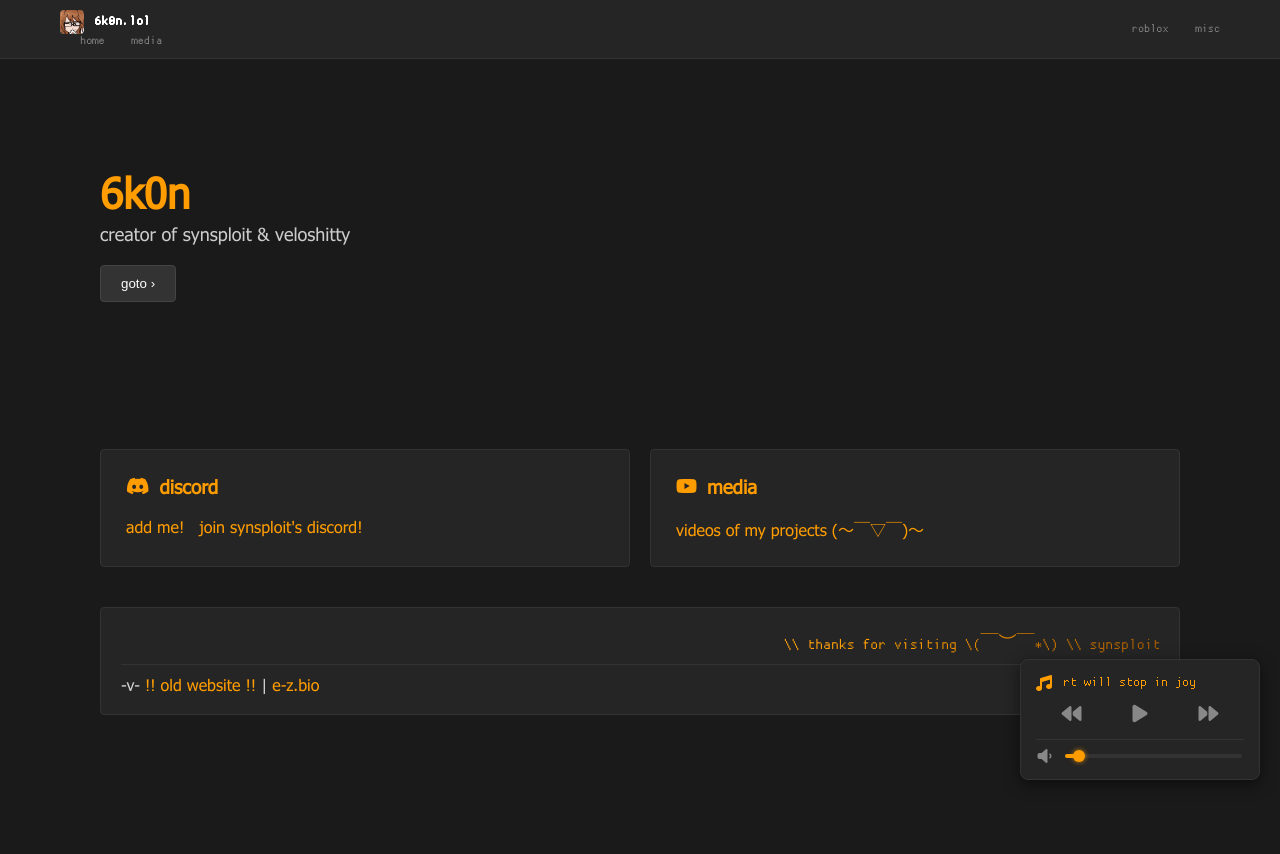
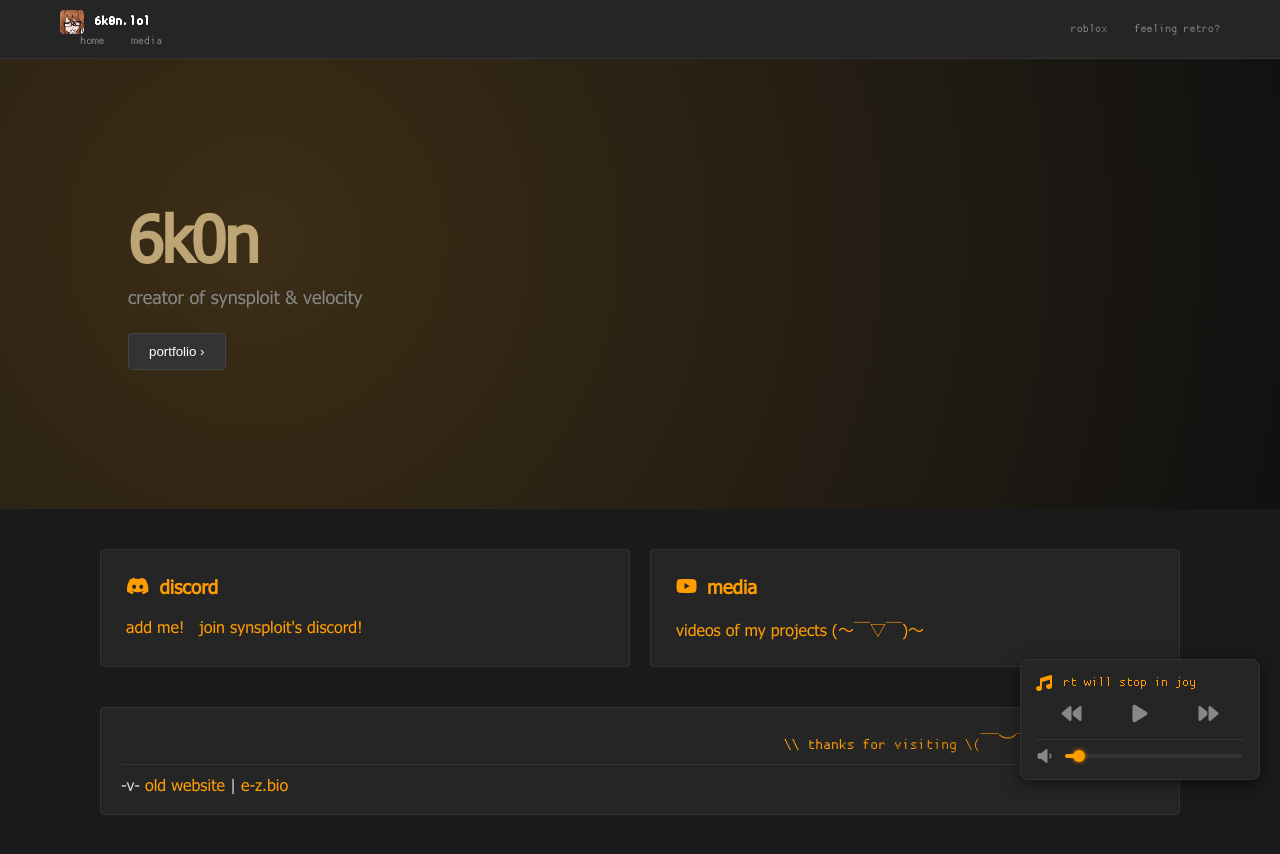
Before and after one commit to bitdaancer/Helo, a plain HTML site: page index.html in a window 1280 px wide. Before the commit the page ends 800 px from the top, so only its background shows below. Drawn offline with Linux system fonts and the light colour scheme.

```diff
--- a/index.html
+++ b/index.html
@@ -22,15 +22,15 @@
         </div>
         <div class="nav-right">
             <a href="https://www.roblox.com/users/3649411499/profile">roblox</a>
-            <a href="#">misc</a>
+            <a href="#">feeling retro?</a>
         </div>
     </header>
 
     <section class="hero">
         <div class="hero-content">
             <h1>6k0n</h1>
-            <p>creator of synsploit & veloshitty</p>
-            <button class="btn-get-started">goto ›</button>
+            <p>creator of synsploit & velocity</p>
+            <button class="btn-get-started">portfolio ›</button>
         </div>
         <div class="hero-gradient-overlay"></div>
     </section>
@@ -56,7 +56,7 @@
             </div>
             <div class="footer-bottom">
                 <span class="globe">-v-</span>
-                <a href="https://pulsivebio.neocities.org/">!! old website !!</a> |
+                <a href="https://pulsivebio.neocities.org/">old website</a> |
                 <a href="https://e-z.bio/fr">e-z.bio</a>
             </div>
         </footer>
--- a/style.css
+++ b/style.css
@@ -38,42 +38,43 @@
 .nav-links a:hover, .nav-right a:hover { color: #ff9d00; }
 
 /* =========================================
-   3. HERO SECTION
+   2. HERO SECTION (PHOTO 2 STYLE + GRADIENT)
    ========================================= */
 .hero {
-    height: 350px;
+    height: 450px; /* Increased height for better gradient spread */
     position: relative;
     display: flex;
     align-items: center;
-    padding: 0 100px;
+    padding: 0 10%;
     overflow: hidden;
-}
-
-.hero::before {
-    content: "";
-    position: absolute;
-    top: 0; left: 0; width: 100%; height: 100%;
-    background-image: url('header-bg.jpg');
-    background-size: cover; background-position: center;
-    filter: blur(20px) brightness(0.4);
-    z-index: 1;
-}
-
-.hero-gradient-overlay {
-    position: absolute;
-    bottom: 0; left: 0; width: 100%;
-    height: 180px;
-    background: linear-gradient(to bottom, transparent, #1a1a1a);
-    z-index: 2;
+    /* THIS ADDS THE AMBER GRADIENT BACKGROUND */
+    background: radial-gradient(circle at 20% 40%, rgba(255, 157, 0, 0.15) 0%, #111111 100%);
 }
 
 .hero-content { position: relative; z-index: 3; }
-.hero h1 { font-size: 42px; color: #ff9d00; margin: 0; }
-.hero p { font-size: 18px; color: #ccc; margin: 5px 0 20px 0;}
 
+.hero h1 {
+    font-size: 64px; /* Large text from Photo 2 */
+    color: #bea575;
+    margin: 0;
+    font-weight: bold;
+    letter-spacing: -2px;
+}
+
+.hero p {
+    font-size: 18px;
+    color: #888;
+    margin: 10px 0 25px 0;
+}
+
+/* THE WHITE BUTTON FROM PHOTO 2 */
 .btn-get-started {
     background: #333; color: white; border: 1px solid #444;
     padding: 10px 20px; border-radius: 4px; cursor: pointer;
+}
+
+.btn-get-started:hover {
+    background: rgb(32, 32, 32)
 }
 
 /* =========================================
```
